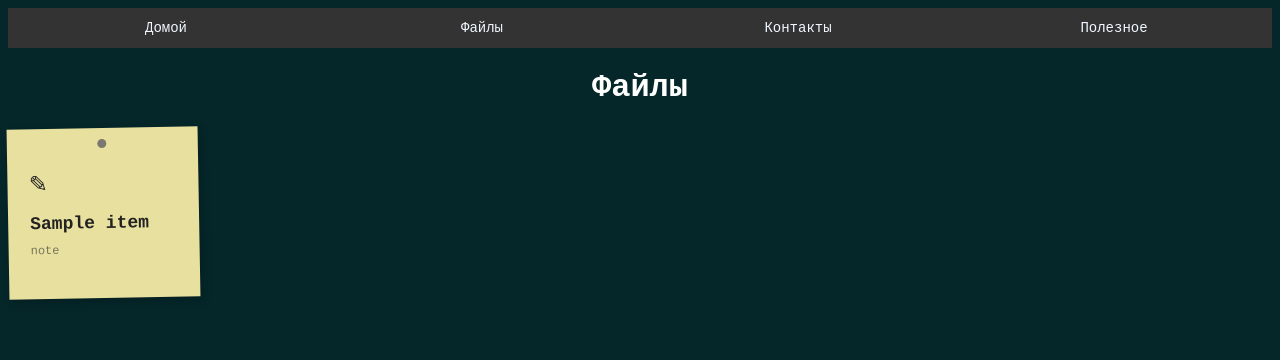
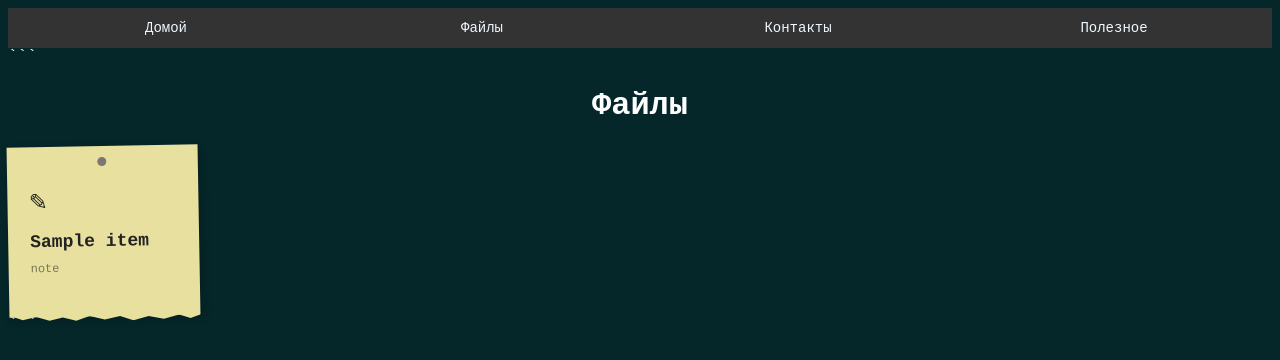
Before and after one commit to vintdime/coolserver, a Flask app: template templates/browse.html in a window 1280 px wide. Shown: the top 360 px of the page. Run offline with Flask 3, Linux system fonts and the light colour scheme; the template is opened without the code that fills it: most values are stand-ins (such as "Sample title", 1, 10 or a date in 2020).

Commit message:
css improv

````diff
--- a/main.py
+++ b/main.py
@@ -1,8 +1,7 @@
-from flask import Flask, render_template, url_for, abort
+from flask import Flask, render_template, abort
 from pathlib import Path
 import markdown
 import re
-import json
 import tempfile
 from lzstring import LZString
 from excalidraw_render.render import load_scene, render_svg
@@ -14,11 +13,14 @@ CONTENT_DIR = Path(__file__).parent / "content"
 
 def find_content_file(filename):
     matches = list(CONTENT_DIR.rglob(filename))
+
     if matches:
         return matches[0]
 
     matches = list(CONTENT_DIR.rglob(filename + ".md"))
+
     return matches[0] if matches else None
+
 
 def render_excalidraw(file_path):
     text = file_path.read_text(encoding="utf-8")
@@ -54,7 +56,6 @@ def render_excalidraw(file_path):
     finally:
         Path(temp_path).unlink(missing_ok=True)
 
-    return render_svg(scene)
 
 def process_excalidraw(text):
     pattern = r'!\[\[([^\]]+\.excalidraw)\]\]'
@@ -69,35 +70,56 @@ def process_excalidraw(text):
 
         try:
             svg = render_excalidraw(file_path)
+
             return f'<div class="excalidraw-container">{svg}</div>'
+
         except Exception as e:
             print(f"Excalidraw error for {file_path}: {e}")
             return f'<p>Excalidraw error: {e}</p>'
+
     return re.sub(pattern, replace, text)
-
 
 
 @app.route("/")
 def index():
-    return render_template('index.html')
+    return render_template("index.html")
+
 
 @app.route("/about")
 def about():
-    return render_template('about.html')
+    return render_template("about.html")
+
 
 @app.route("/Browse/")
 @app.route("/Browse/<path:filepath>")
 def Browse(filepath=""):
+    current_path = (CONTENT_DIR / filepath).resolve()
 
-    current_path = (CONTENT_DIR / filepath).resolve()
-    if any(part.startswith(".") for part in current_path.relative_to(CONTENT_DIR).parts):
-       abort(404)
+    if any(
+        part.startswith(".")
+        for part in current_path.relative_to(CONTENT_DIR).parts
+    ):
+        abort(404)
 
     if CONTENT_DIR not in current_path.parents and current_path != CONTENT_DIR:
         abort(404)
 
+    # Normal Markdown note
     if current_path.is_file():
 
+        # Excalidraw files should be rendered by the Excalidraw renderer
+        if current_path.name.endswith(".excalidraw.md"):
+            svg = render_excalidraw(current_path)
+
+            title = current_path.name.removesuffix(".excalidraw.md")
+
+            return render_template(
+                "directview.html",
+                content=svg,
+                title=title
+            )
+
+        # Regular Markdown
         if current_path.suffix.lower() != ".md":
             abort(404)
 
@@ -107,7 +129,11 @@ def Browse(filepath=""):
 
         html = markdown.markdown(
             markdown_text,
-            extensions=["fenced_code", "tables", "toc"]
+            extensions=[
+                "fenced_code",
+                "tables",
+                "toc"
+            ]
         )
 
         return render_template(
@@ -115,6 +141,7 @@ def Browse(filepath=""):
             content=html
         )
 
+    # Directory
     if current_path.is_dir():
 
         items = []
@@ -130,11 +157,20 @@ def Browse(filepath=""):
                     "type": "folder"
                 })
 
-            elif item.is_file() and item.suffix.lower() == ".md":
-                items.append({
-                    "name": item.stem,
-                    "type": "file"
-                })
+            elif item.is_file():
+
+                # Don't expose the .md extension of Excalidraw files
+                if item.name.endswith(".excalidraw.md"):
+                    items.append({
+                        "name": item.name.removesuffix(".md"),
+                        "type": "file"
+                    })
+
+                elif item.suffix.lower() == ".md":
+                    items.append({
+                        "name": item.stem,
+                        "type": "file"
+                    })
 
         return render_template(
             "browse.html",
@@ -142,6 +178,8 @@ def Browse(filepath=""):
             current_path=filepath
         )
 
+    abort(404)
+
+
 if __name__ == "__main__":
-    app.run(host="127.0.0.1", port=8000)\
-        #  app.run(debug=True)
+    app.run(host="127.0.0.1", port=8000)
--- a/static/css/main.css
+++ b/static/css/main.css
@@ -113,34 +113,63 @@ color: aliceblue;
 font-family: 'Courier New', Courier, monospace;
 text-align: center;
 }
-  .note-grid {
-    display: grid;
-    grid-template-columns: repeat(auto-fill, minmax(190px, 1fr));
-    gap: 24px;
-}
 .note-grid {
     display: grid;
     grid-template-columns: repeat(auto-fill, minmax(190px, 1fr));
     gap: 24px;
+    align-items: start;
 }
 
 .sticky-note {
+    width: 100%;
+    min-height: 170px;
+    height: auto;
+
     position: relative;
-    min-height: 170px;
     padding: 22px;
+
+    box-sizing: border-box;
 
     background-color: #e7e09f;
     color: #222;
-
     text-decoration: none;
-
-    box-sizing: border-box;
 
     box-shadow: 2px 3px 8px rgba(0, 0, 0, 0.25);
 
     transform: rotate(-1deg);
+    transition: transform 0.18s ease, box-shadow 0.18s ease;
+}
 
-    transition: transform 0.18s ease, box-shadow 0.18s ease;
+.sticky-note::after {
+    content: "";
+
+    position: absolute;
+    left: 0;
+    bottom: -7px;
+
+    width: 100%;
+    height: 9px;
+
+    background: inherit;
+
+    clip-path: polygon(
+        0 0,
+        7% 55%,
+        14% 20%,
+        21% 65%,
+        28% 30%,
+        35% 70%,
+        42% 20%,
+        50% 60%,
+        58% 25%,
+        65% 75%,
+        73% 30%,
+        81% 65%,
+        89% 20%,
+        95% 60%,
+        100% 25%,
+        100% 0
+    );
 }
 
 .sticky-note:nth-child(2n) {
@@ -149,6 +178,22 @@ text-align: center;
 
 .sticky-note:nth-child(3n) {
     transform: rotate(-2deg);
+}
+
+.sticky-note:nth-child(4n + 1) {
+    background-color: #e7e09f;
+}
+
+.sticky-note:nth-child(4n + 2) {
+    background-color: #f2b5b5;
+}
+
+.sticky-note:nth-child(4n + 3) {
+    background-color: #b9d9b0;
+}
+
+.sticky-note:nth-child(4n) {
+    background-color: #b8cbe8;
 }
 
 .sticky-note:hover {
--- a/templates/browse.html
+++ b/templates/browse.html
@@ -4,6 +4,7 @@
 
 <main class="browse-container">
 
+```
 <h1>Файлы</h1>
 
 {% if current_path %}
@@ -59,6 +60,7 @@
     {% endfor %}
 
 </div>
+```
 
 </main>
 
````
Also changed, not shown: templates/directview.html (added, +17 -0 lines). Lines whose indentation alone changed are shown as unchanged.
